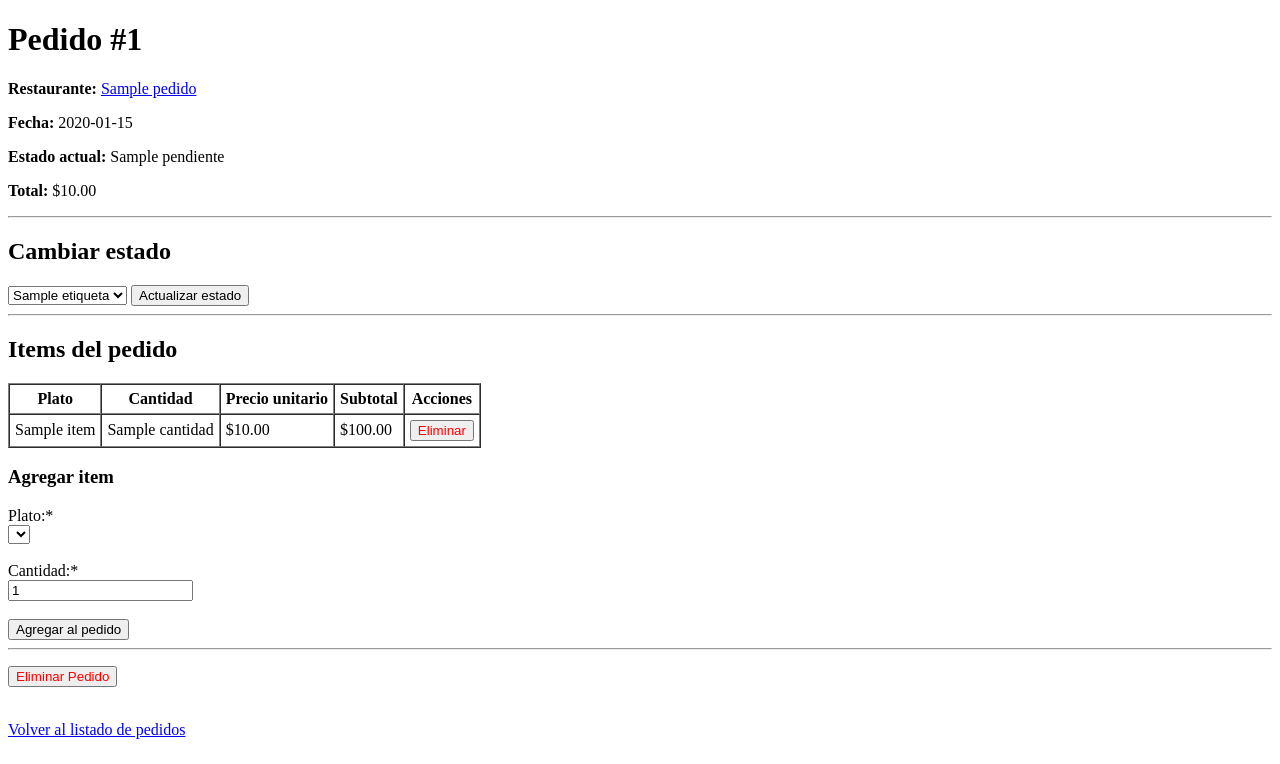
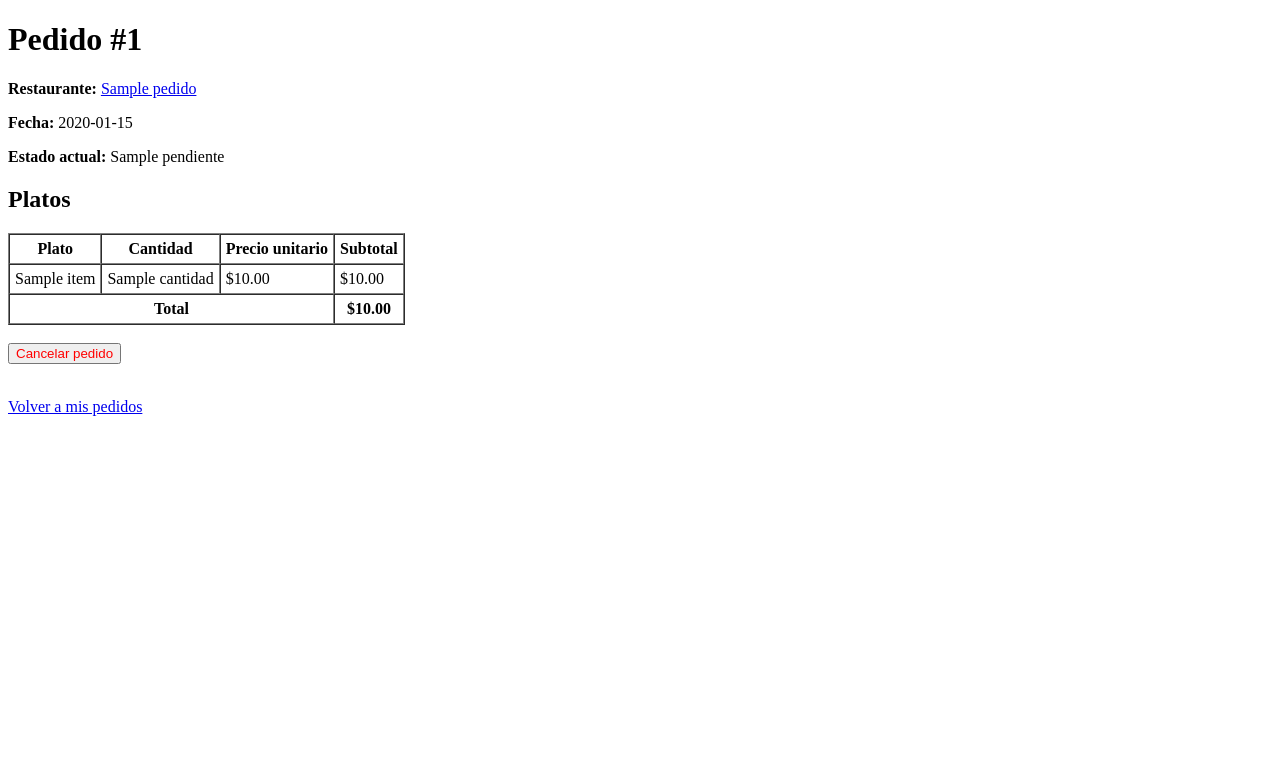
Before and after one commit to JorgeMartinezSanchez/lacarta_2.0, a Flask app: template flask/app/templates/pedidos/detalle.html in a window 1280 px wide. Shown: the part 36-800 px from the top of the page. Run offline with Flask 3, Linux system fonts and the light colour scheme; the template is opened without the code that fills it: most values are stand-ins (such as "Sample title", 1, 10 or a date in 2020); lists and menus that the app fills with data are empty; parts of the project's set-up code (start-up, migrations or seed data) failed here and were passed over.

Commit message:
Actualizacion en los templates de flask

```diff
--- a/flask/app/templates/layout.html
+++ b/flask/app/templates/layout.html
@@ -9,6 +9,16 @@
     <header>
         <nav>
             <a href="{{ url_for('restaurantes.listar_restaurantes') }}">Restaurantes</a>
+
+            {# Los enlaces se muestran según los permisos del token (solo UX: cada ruta
+               tiene su propio @requires_auth, que es la protección real). #}
+            {% set permisos = current_user.permissions if current_user else [] %}
+            {% if 'read:mis-pedidos' in permisos %}
+                <a href="{{ url_for('pedidos.listar_pedidos') }}" style="margin-left: 1rem;">Mis pedidos</a>
+            {% endif %}
+            {% if 'read:pedidos' in permisos %}
+                <a href="{{ url_for('cocina.cola') }}" style="margin-left: 1rem;">Cocina</a>
+            {% endif %}
 
             {% if current_user %}
                 <span style="margin-left: 1rem;">
--- a/flask/app/templates/pedidos/detalle.html
+++ b/flask/app/templates/pedidos/detalle.html
@@ -1,115 +1,45 @@
 {% extends "layout.html" %}
 
-{% block titulo %}Detalle del Pedido #{{ pedido.id }}{% endblock %}
+{% block titulo %}Pedido #{{ pedido.id }}{% endblock %}
 
 {% block contenido %}
     <h1>Pedido #{{ pedido.id }}</h1>
 
-    <p>
-        <strong>Restaurante:</strong>
+    <p><strong>Restaurante:</strong>
         <a href="{{ url_for('restaurantes.detalle_restaurante', restaurante_id=pedido.restaurante_id) }}">
             {{ pedido.restaurante_nombre }}
         </a>
     </p>
     <p><strong>Fecha:</strong> {{ pedido.fecha.strftime('%Y-%m-%d') }}</p>
-    <p>
-        <strong>Estado actual:</strong> {{ etiquetas.get(pedido.estado, pedido.estado) }}
-    </p>
-    <p>
-        <strong>Total:</strong>
-        {% if pedido.total is not none %}
-            ${{ "%.2f"|format(pedido.total) }}
-        {% else %}
-            $0.00
-        {% endif %}
-    </p>
+    <p><strong>Estado actual:</strong> {{ etiquetas.get(pedido.estado, pedido.estado) }}</p>
 
-    <hr>
-
-    <h2>Cambiar estado</h2>
-    <form action="{{ url_for('pedidos.actualizar_estado', pedido_id=pedido.id) }}" method="POST">
-        <select name="estado" required>
-            {% for valor, etiqueta in estados %}
-                <option value="{{ valor }}" {% if pedido.estado == valor %}selected{% endif %}>
-                    {{ etiqueta }}
-                </option>
-            {% endfor %}
-        </select>
-        <button type="submit">Actualizar estado</button>
-    </form>
-
-    <hr>
-
-    <h2>Items del pedido</h2>
-    {% if items %}
+    <h2>Platos</h2>
     <table border="1" cellpadding="5" cellspacing="0">
         <thead>
-                <tr>
-                    <th>Plato</th>
-                    <th>Cantidad</th>
-                    <th>Precio unitario</th>
-                    <th>Subtotal</th>
-                    <th>Acciones</th>
-                </tr>
+            <tr><th>Plato</th><th>Cantidad</th><th>Precio unitario</th><th>Subtotal</th></tr>
         </thead>
         <tbody>
-                {% for item in items %}
+            {% for item in pedido.items %}
             <tr>
                 <td>{{ item.plato_nombre }}</td>
                 <td>{{ item.cantidad }}</td>
                 <td>${{ "%.2f"|format(item.precio_unitario) }}</td>
-                    <td>${{ "%.2f"|format(item.precio_unitario * item.cantidad|float) }}</td>
-                    <td>
-                        <form action="{{ url_for('items_pedido.eliminar_item', item_id=item.id) }}"
-                              method="POST" style="display:inline;"
-                              onsubmit="return confirm('¿Eliminar este item?');">
-                            <button type="submit" style="color: red;">Eliminar</button>
-                        </form>
-                    </td>
+                <td>${{ "%.2f"|format(item.precio_unitario * item.cantidad) }}</td>
             </tr>
             {% endfor %}
         </tbody>
+        <tfoot>
+            <tr><th colspan="3">Total</th><th>${{ "%.2f"|format(pedido.total) }}</th></tr>
+        </tfoot>
     </table>
-    {% else %}
-        <p>Este pedido aún no tiene items.</p>
+
+    {# El botón solo se muestra si se puede cancelar; la regla real la aplica el servidor. #}
+    {% if pedido.estado == 'pendiente' %}
+        <form action="{{ url_for('pedidos.cancelar_pedido', pedido_id=pedido.id) }}" method="POST"
+              onsubmit="return confirm('¿Cancelar este pedido?');">
+            <br><button type="submit" style="color: red;">Cancelar pedido</button>
+        </form>
     {% endif %}
 
-    <h3>Agregar item</h3>
-    {% if platos %}
-        <form action="{{ url_for('items_pedido.agregar_item', pedido_id=pedido.id) }}" method="POST">
-            <div>
-                <label for="plato_id">Plato:*</label><br>
-                <select id="plato_id" name="plato_id" required>
-                    {% for plato in platos %}
-                        {% if plato.disponible %}
-                            <option value="{{ plato.id }}">
-                                {{ plato.nombre }} — ${{ "%.2f"|format(plato.precio) }}
-                            </option>
-                        {% endif %}
-                    {% endfor %}
-                </select>
-            </div>
-            <br>
-            <div>
-                <label for="cantidad">Cantidad:*</label><br>
-                <input type="number" id="cantidad" name="cantidad" min="0.01" step="0.01" value="1" required>
-            </div>
-            <br>
-            <button type="submit">Agregar al pedido</button>
-        </form>
-    {% else %}
-        <p>El restaurante no tiene platos disponibles para agregar.</p>
-    {% endif %}
-
-    <hr>
-
-    <p>
-        <form action="{{ url_for('pedidos.eliminar_pedido', pedido_id=pedido.id) }}"
-              method="POST" style="display:inline;"
-              onsubmit="return confirm('¿Estás seguro de eliminar este pedido?');">
-            <button type="submit" style="color: red;">Eliminar Pedido</button>
-        </form>
-    </p>
-
-    <p><br><a href="{{ url_for('pedidos.listar_pedidos') }}">Volver al listado de pedidos</a></p>
+    <p><br><a href="{{ url_for('pedidos.listar_pedidos') }}">Volver a mis pedidos</a></p>
 {% endblock %}
```
Also changed, not shown: flask/app/templates/cocina/index.html (added, +40 -0 lines), flask/app/templates/pedidos/formulario.html (+32 -21 lines), flask/app/templates/pedidos/index.html (+10 -41 lines), flask/app/templates/restaurantes/detalle.html (+15 -9 lines). Lines whose indentation alone changed are shown as unchanged.
